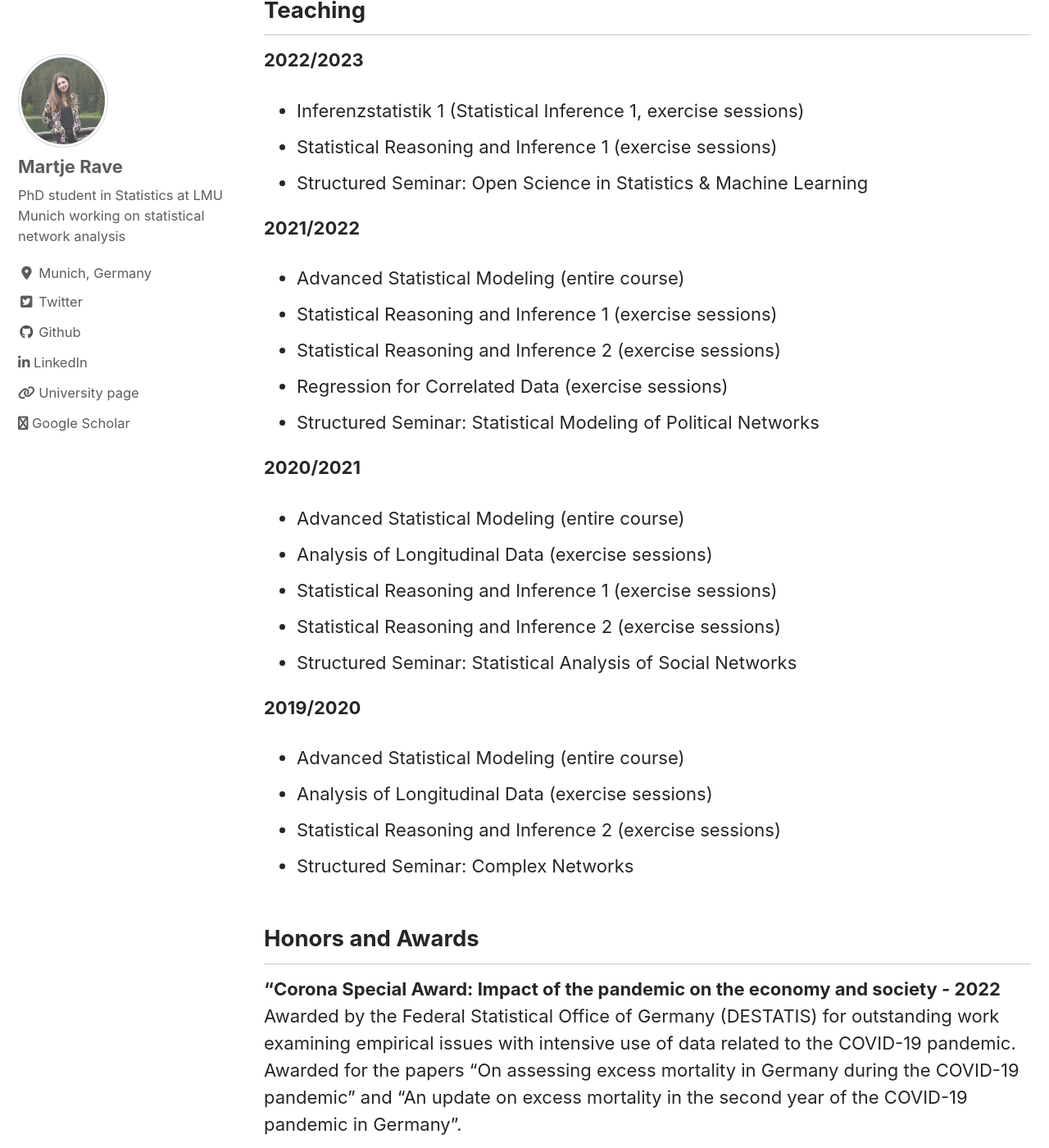
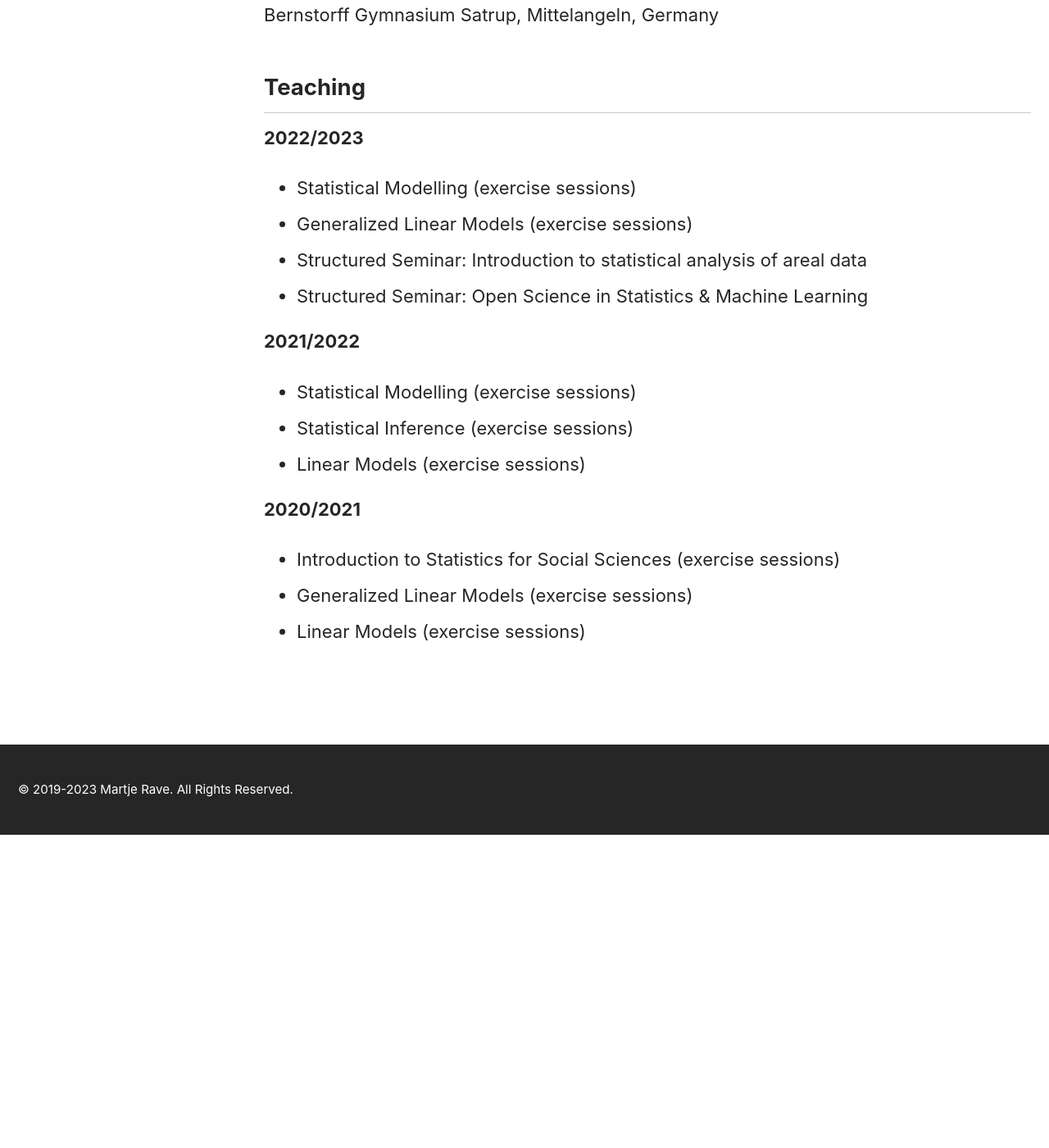
Before and after one commit to MartjeRave/MartjeRave.github.io, a Jekyll site: the page built from _pages/cv.md, in a window 1280 px wide and 1400 px high, scrolled down 1122 px. Shown: the whole window at 82% size. Built offline with Jekyll 4.4.1, drawn with Linux system fonts in a browser that asks for light colours; cached includes are drawn as plain includes; nearby versions of some CDN libraries; after the commit the page ends 2141 px from its top, so only the background shows below that; some of the changed text lies outside the part shown.

Commit message:
Update cv.md

```diff
--- a/_pages/cv.md
+++ b/_pages/cv.md
@@ -11,76 +11,53 @@
 author_profile: true
 ---
 
-View my full CV <a href="/assets/pdf/cv_giacomo_de_nicola.pdf" target="_blank">here</a>.
+View my full CV <a href="/assets/pdf/CV_Martje_Rave.pdf" target="_blank">here</a>.
 ---------------
 
 
 Education
 ---------------
 
-__2019 - today__<br/>
+__2020 - today__<br/>
 LMU Munich, Germany<br/>
 PhD student
 
-__2015 - 2019__<br/>
-Bocconi University, Milan, Italy<br/>
-MSc in Economic and Social Sciences
+__2015 - 2020__<br/>
+University of Glasgow, Glasgow, Scotland<br/>
+MSci in Statistics
 
 __2012 - 2015__<br/>
-University of Florence, Italy<br/>
-BSc in Statistics
+University of Southern Denmark, Denmark<br/>
+BSc in Economics and Business Administration
 
-__2007 - 2012__<br/>
-High School Diploma, Liceo Scientifico U. Dini, Pisa, Italy
+__2010 - 2012__<br/>
+Tunbridge Wells Grammar School for Boys, Tunbridge Wells, UK
+
+__2005 - 2010__<br/>
+Bernstorff Gymnasium Satrup, Mittelangeln, Germany
+
 
 
 Teaching
 ---------------
 __2022/2023__
 <ul>
-<li>Inferenzstatistik 1 (Statistical Inference 1, exercise sessions)</li>
-<li>Statistical Reasoning and Inference 1 (exercise sessions)</li>
+<li>Statistical Modelling (exercise sessions)</li>
+<li>Generalized Linear Models (exercise sessions)</li>
+<li>Structured Seminar: Introduction to statistical analysis of areal data </li>
 <li>Structured Seminar: Open Science in Statistics & Machine Learning</li>
 </ul>
 
 __2021/2022__
 <ul>
-<li>Advanced Statistical Modeling (entire course)</li>
-<li>Statistical Reasoning and Inference 1 (exercise sessions)</li>
-<li>Statistical Reasoning and Inference 2 (exercise sessions)</li>
-<li>Regression for Correlated Data (exercise sessions)</li>
-<li>Structured Seminar: Statistical Modeling of Political Networks</li>
+<li>Statistical Modelling (exercise sessions)</li>
+<li>Statistical Inference (exercise sessions)</li>
+<li>Linear Models (exercise sessions)</li>
 </ul>
 
 __2020/2021__
 <ul>
-<li>Advanced Statistical Modeling (entire course)</li>
-<li>Analysis of Longitudinal Data (exercise sessions)</li>
-<li>Statistical Reasoning and Inference 1 (exercise sessions)</li>
-<li>Statistical Reasoning and Inference 2 (exercise sessions)</li>
-<li>Structured Seminar: Statistical Analysis of Social Networks</li>
+<li>Introduction to Statistics for Social Sciences (exercise sessions)</li>
+<li>Generalized Linear Models (exercise sessions)</li>
+<li>Linear Models (exercise sessions)</li>
 </ul>
-
-__2019/2020__
-<ul>
-<li>Advanced Statistical Modeling (entire course)</li>
-<li>Analysis of Longitudinal Data (exercise sessions)</li>
-<li>Statistical Reasoning and Inference 2 (exercise sessions)</li>
-<li>Structured Seminar: Complex Networks</li>
-</ul>
-
-Honors and Awards
----------------
-
-__"Corona Special Award: Impact of the pandemic on the economy and society - 2022__<br/>
-Awarded by the Federal Statistical Office of Germany (DESTATIS) for outstanding work examining empirical issues with intensive use of data related to the COVID-19 pandemic. Awarded for the papers "On assessing excess mortality in Germany during the COVID-19 pandemic" and "An update on excess mortality in the second year of the COVID-19 pandemic in Germany". <br/>
-
-__DAGSTAT Best Poster Award - 2022__<br/>
-Awarded for the poster "Modelling large and dynamically growing bipartite networks - A case study in patent data" presented at the DAGSTAT conference, March 28-Apr 1, 2022, Hamburg, Germany
-<br/>
-
-__"Giuseppe Parenti" Prize, Best Graduate - 2016__<br/>
-Awarded by the alumni association of the Faculty of Economics at the University of Florence (“Associazione Villa Favard”) on the basis of overall GPA among all graduates of the faculty of Economics, Management and Statistics of the class of 2015 (1000+ students).<br/>
-
-__Productivity and merit scholarship - 2013, 2014, 2015__<br/>
-Scholarship awarded on the basis of academic merit and productivity by the University of Florence.
```
